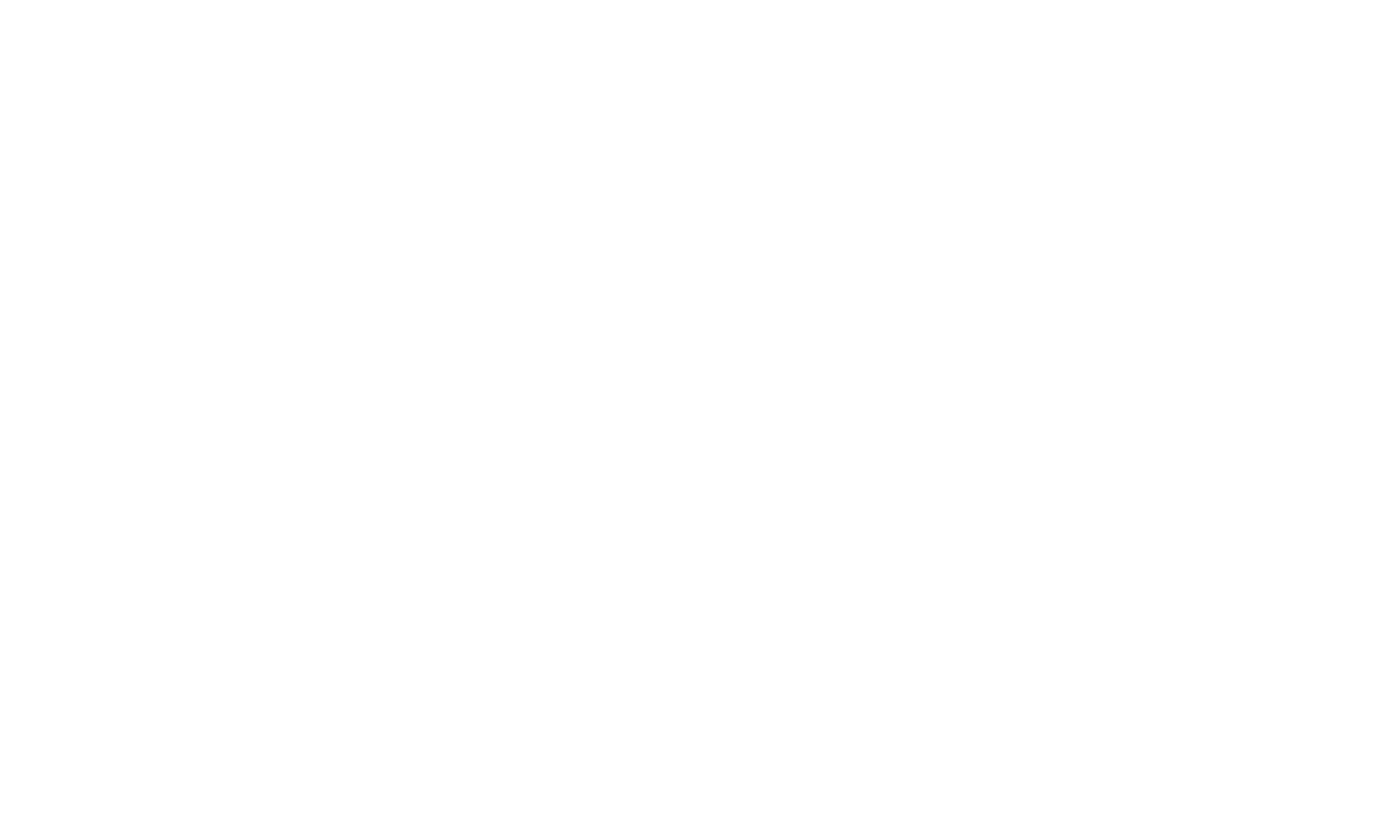
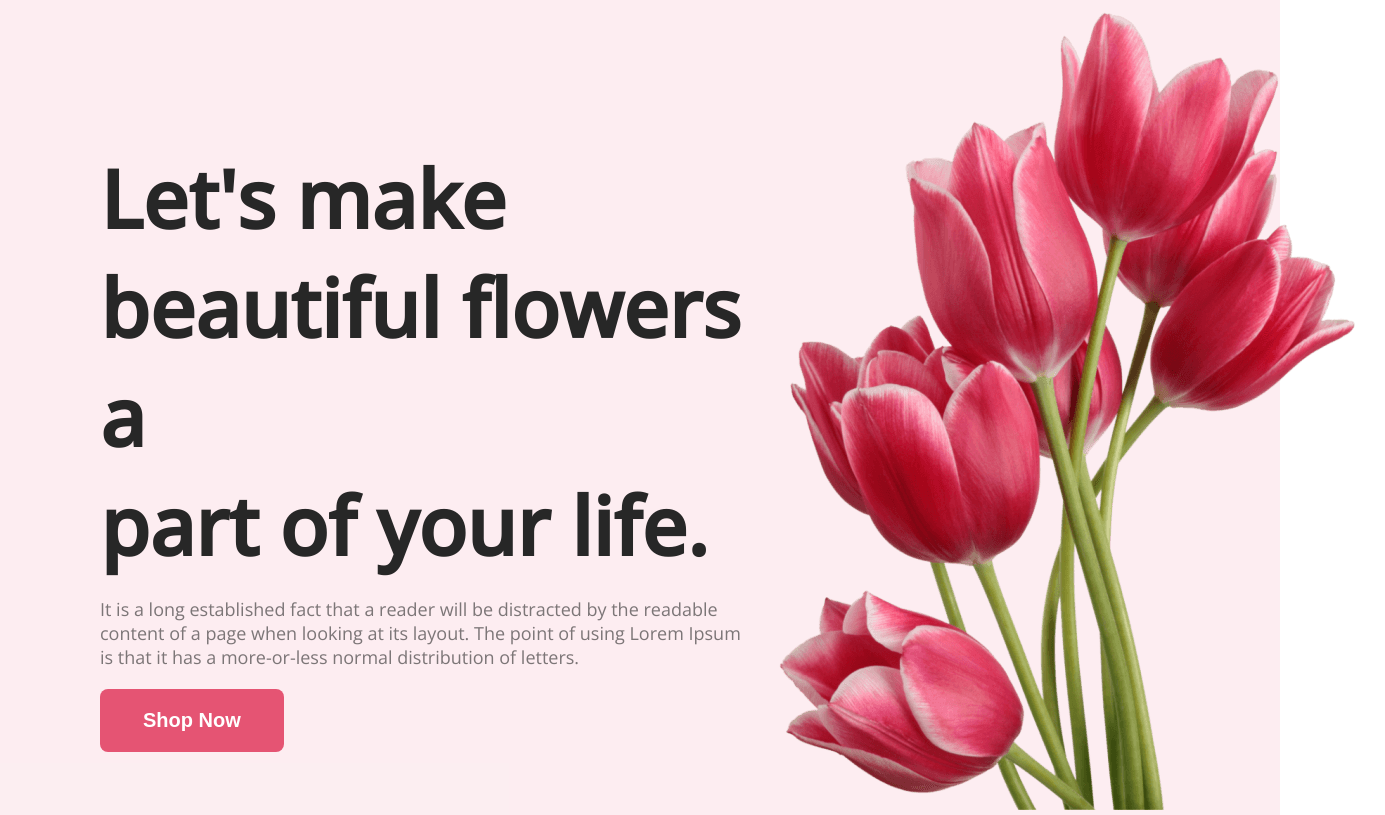
Before and after one commit to MomenaKhatunzinia/flower-shop-, a plain HTML site: page index.html in a window 1280 px wide. Shown: the whole page, 1385 px wide, since content can reach past the window. Drawn offline with nearby package versions, Linux system fonts and the light colour scheme.

Commit message:
added banner

```diff
--- a/index.html
+++ b/index.html
@@ -3,9 +3,42 @@
 <head>
     <meta charset="UTF-8">
     <meta name="viewport" content="width=device-width, initial-scale=1.0">
+
+    <!--adding font style-->
+    <link rel="preconnect" href="https://fonts.googleapis.com">
+    <link rel="preconnect" href="https://fonts.gstatic.com" crossorigin>
+    <link href="https://fonts.googleapis.com/css2?family=Open+Sans:wght@400;500&display=swap" rel="stylesheet">
+
+    <!--Link css-->
+    <link rel="stylesheet" href="styles/style.css">
+
     <title>My Flower Shop</title>
 </head>
 <body>
+    <header>
+        <div class="header-item">
+        <div class="banner-contain">
+            <h3 class="banner-title">Let's make
+                <br>beautiful flowers a
+                <br>part of your life.</h3>
+            <p class="banner-discription">
+                It is a long established fact that a reader will be distracted by the readable content of a page when looking at its layout. The point of using Lorem Ipsum is that it has a more-or-less normal distribution of letters.
+            </p>
+            <button class="btn-primary">Shop Now</button>
+        </div>
+        <div class="banner-img">
+        <img src="Flower Asset/pngwing 10.png" alt="">
+        </div>
+    </div>
+
+
+    </header>
+    <main>
+
+    </main>
+    <footer>
+
+    </footer>
 
 </body>
 </html>
--- /dev/null
+++ b/styles/style.css
@@ -0,0 +1,56 @@
+body
+{
+    font-family: 'Open Sans', sans-serif;
+    margin: 0;
+    padding: 0;
+}
+header
+{
+    background: #e554731a;
+
+}
+.header-item
+{
+    display: flex;
+    padding: 10px 30px 0px 100px;
+    justify-content: space-around;
+    align-items: center;
+
+}
+.btn-primary
+{
+
+    border-radius: 8px;
+    background: #E55473;
+    border:0px;
+    color: #FFF;
+    font-size: 20px;
+    font-weight: 700;
+    padding: 20px 43px;
+    margin-bottom: 10px;
+
+}
+.banner-contain
+{
+    max-width: 720px;
+}
+
+
+.banner-title
+{
+    color: #272727;
+    font-size: 80px;
+    margin-bottom: 5px;
+}
+.banner-discription
+{
+    color: rgba(39, 39, 39, 0.60);
+    font-size: 18px;
+    align-items: center;
+    margin-bottom: 20px;
+}
+.banner-img
+{
+    width: 500px;
+
+}
```
Also changed, not shown: style.css (deleted).
